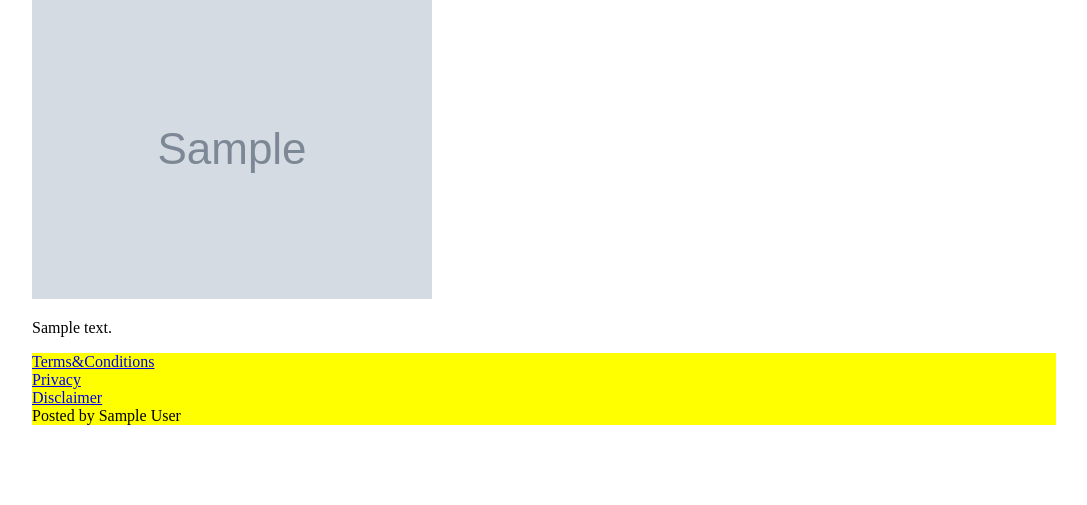
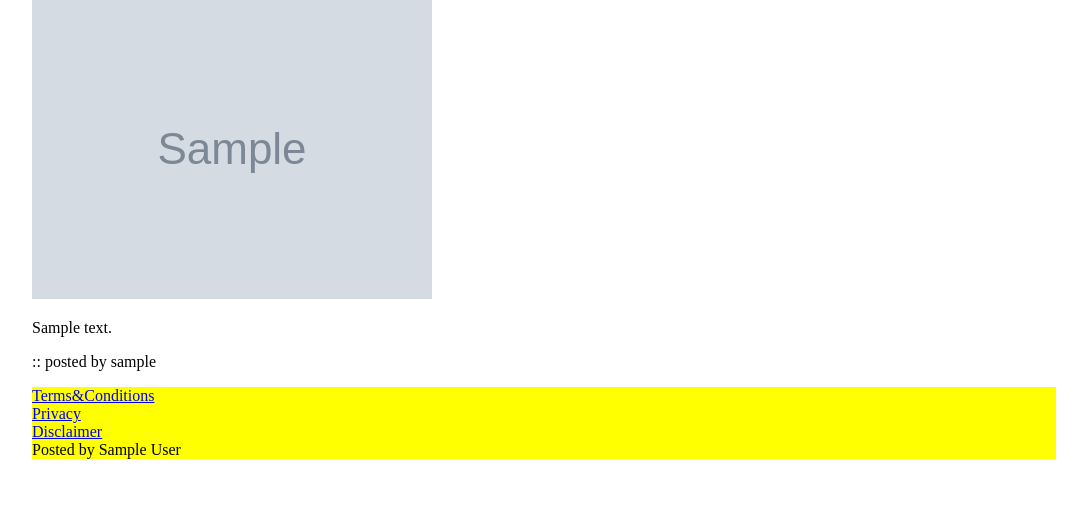
Before and after one commit to pn101/wpsblog, a Django app: template wpsblog/wpsblog/templates/posts/list.html in a window 1280 px wide. Shown: the part 295-800 px from the top of the page, without its empty margins (96-1183 px from the left). Run offline with Django 3.2, Linux system fonts and the light colour scheme; the template is opened without the code that fills it: most values are stand-ins (such as "Sample title", 1, 10 or a date in 2020); grey boxes marked "Sample" are stand-in pictures.

Commit message:
added who the post is posted by

```diff
--- a/wpsblog/wpsblog/templates/posts/list.html
+++ b/wpsblog/wpsblog/templates/posts/list.html
@@ -19,6 +19,7 @@
                 <img src="{{ post.get_image_url }}" alt="{{ post.title }}" />
             </a>
             <p>{{ post.content }}</p>
+            <p>:: posted by {{ post.user.username }}</p>
         </li>
         {% endfor %}
     </ul>
```
